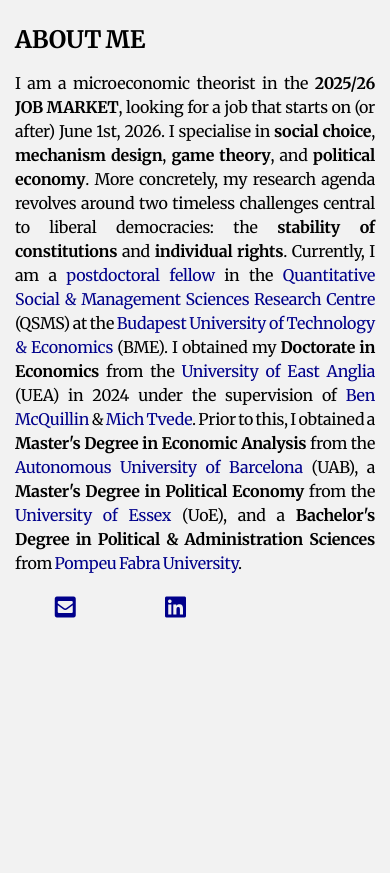
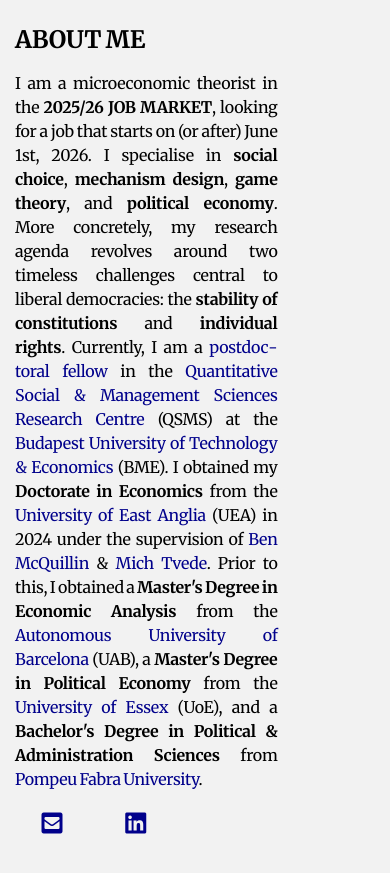
Before and after one commit to HectorHermidaRivera/hectorhermidarivera.github.io, a Jekyll site: the page built from index.md, in a window 390 px wide. Shown: the top 873 px of the page. Built offline with Jekyll 4.4.1, drawn with Linux system fonts in a browser that asks for light colours; a style sheet for code colours, icons or effects is not loaded.

Commit message:
Update style.css

```diff
--- a/assets/css/style.css
+++ b/assets/css/style.css
@@ -60,7 +60,7 @@ body {
 /* Two-column layout */
 .two-column {
   display: grid;
-  grid-template-columns: 100px auto;
+  grid-template-columns: 75px auto;
   gap: 8px 16px;
   align-items: start;
   margin-top: 0px;
@@ -107,7 +107,7 @@ body {
 
 .two-column-2rows {
   display: grid;
-  grid-template-columns: 100px auto;
+  grid-template-columns: 75px auto;
   gap: 8px 16px;
 }
 
@@ -125,7 +125,7 @@ body {
   display: flex;
   justify-content: space-between;
   align-items: baseline;
-  width: 100%;
+  width: 75%;
   white-space: nowrap;
 }
 
@@ -148,7 +148,7 @@ body {
 /* grid for date + right content */
 .two-column-3rows {
   display: grid;
-  grid-template-columns: 100px 1fr;
+  grid-template-columns: 75px 1fr;
   gap: 8px 16px;
   align-items: start;
 }
@@ -175,7 +175,7 @@ body {
   display: flex;
   justify-content: space-between;
   align-items: baseline;
-  width: 100%;
+  width: 75%;
 }
 
 /* left part: course name */
@@ -290,7 +290,7 @@ a {
   /* Make mobile-only block span full width */
   .mobile-only {
     display: block !important;
-    width: 100% !important;
+    width: 75% !important;
     padding: 0 !important;
     margin: 0 !important;
     box-sizing: border-box;
@@ -320,7 +320,7 @@ a {
   /* About Me paragraph */
   #about-me .mobile-intro {
     display: block;
-    width: 100%;
+    width: 75%;
     box-sizing: border-box;
     padding: 0 15px;
     margin: 0;
@@ -337,7 +337,7 @@ a {
     margin: 20px 0;
     padding: 0 15px;
     box-sizing: border-box;
-    width: 100%;
+    width: 75%;
   }
 
   #about-me .icon-row a {
```
